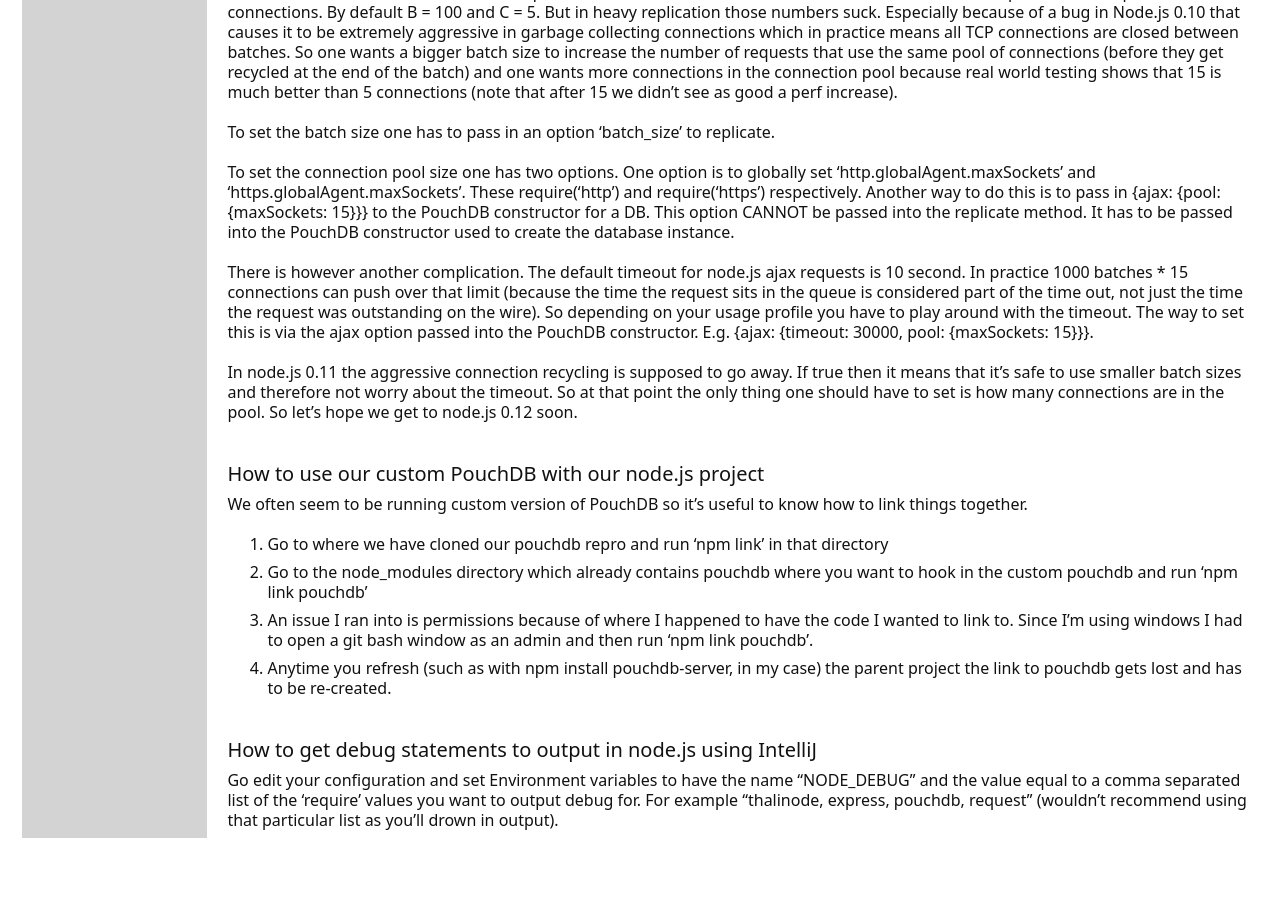
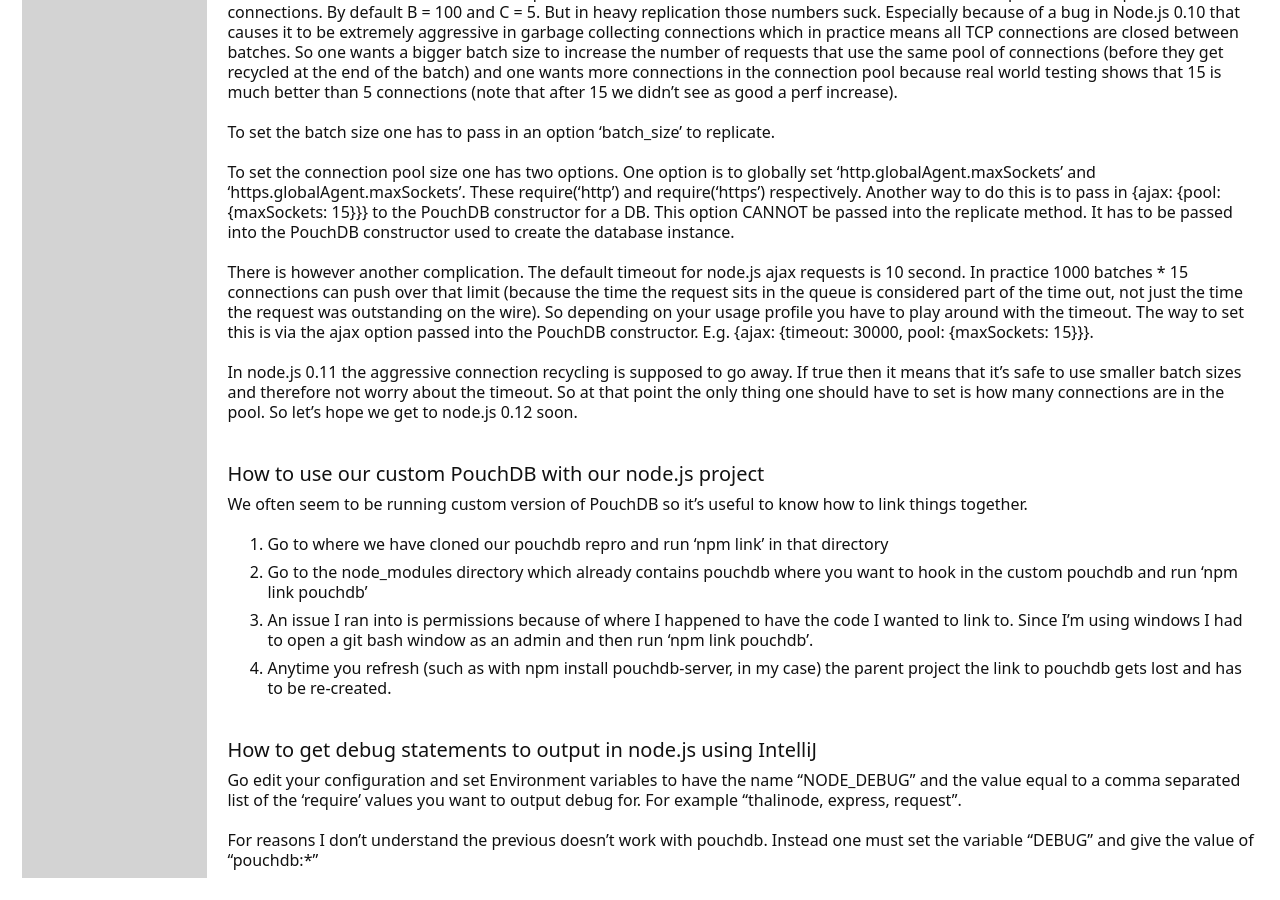
Before and after one commit to thaliproject/thali, a Jekyll site: the page built from DeveloperHandbook.md, in a window 1280 px wide and 900 px high, scrolled down 4150 px. Built offline with Jekyll 4.4.1, drawn with Linux system fonts in a browser that asks for light colours; Markdown is read by kramdown in place of the engine named in the settings; before the commit the page ends 5010 px from its top, so only the background shows below that.

Commit message:
Update DeveloperHandbook.md

```diff
--- a/DeveloperHandbook.md
+++ b/DeveloperHandbook.md
@@ -179,4 +179,6 @@
 3. Anytime you refresh (such as with npm install pouchdb-server, in my case) the parent project the link to pouchdb gets lost and has to be re-created.
 
 ## How to get debug statements to output in node.js using IntelliJ
-Go edit your configuration and set Environment variables to have the name "NODE_DEBUG" and the value equal to a comma separated list of the 'require' values you want to output debug for. For example "thalinode, express, pouchdb, request" (wouldn't recommend using that particular list as you'll drown in output).
+Go edit your configuration and set Environment variables to have the name "NODE_DEBUG" and the value equal to a comma separated list of the 'require' values you want to output debug for. For example "thalinode, express, request".
+
+For reasons I don't understand the previous doesn't work with pouchdb. Instead one must set the variable "DEBUG" and give the value of "pouchdb:*"
```
